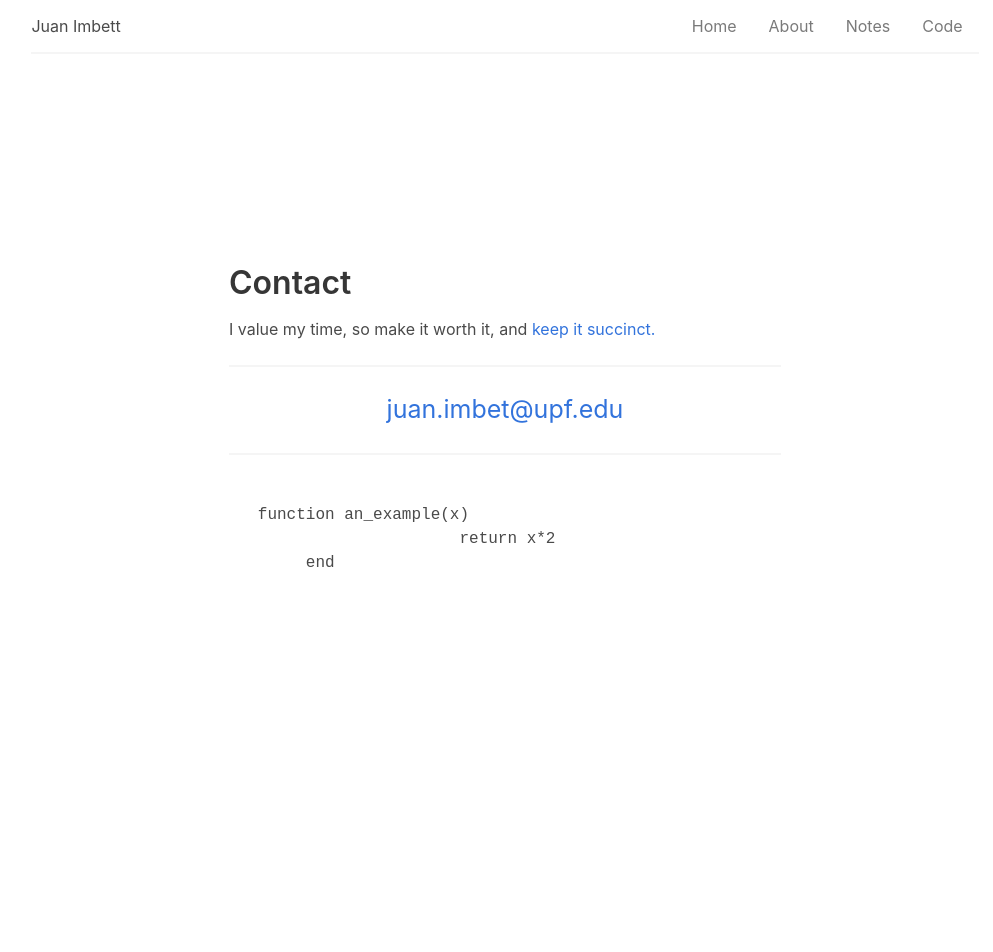
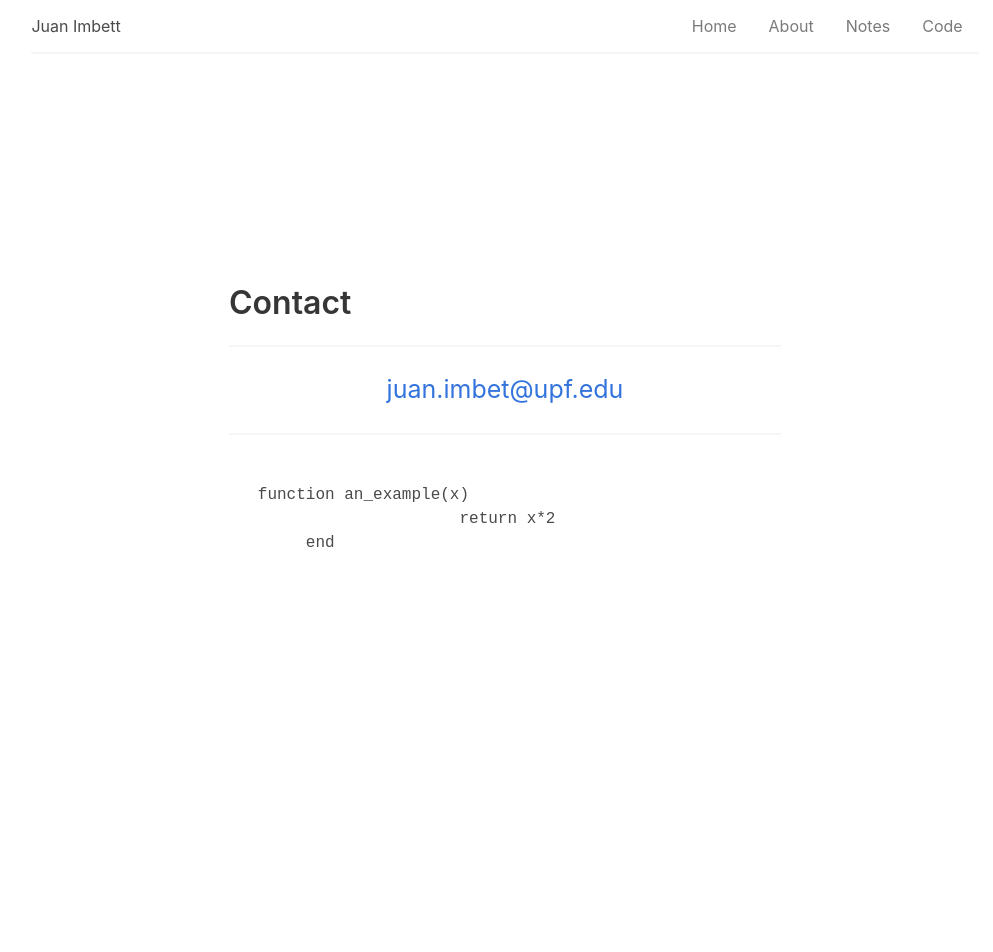
Before and after one commit to jfimbett/jfimbett.github.io, a Jekyll site: the page built from contact.md, in a window 1280 px wide. Shown: the whole page, without its empty margins (135-1128 px from the left). Built offline with Jekyll 4.4.1, drawn with Linux system fonts in a browser that asks for light colours.

Commit message:
Update contact.md

```diff
--- a/contact.md
+++ b/contact.md
@@ -33,7 +33,7 @@ element.search = searchParams.toString();
 
 # Contact
 
-I value my time, so make it worth it, and [keep it succinct.](https://www.google.com/search?q=succinct+emails)
+
 
 ---
 
```
